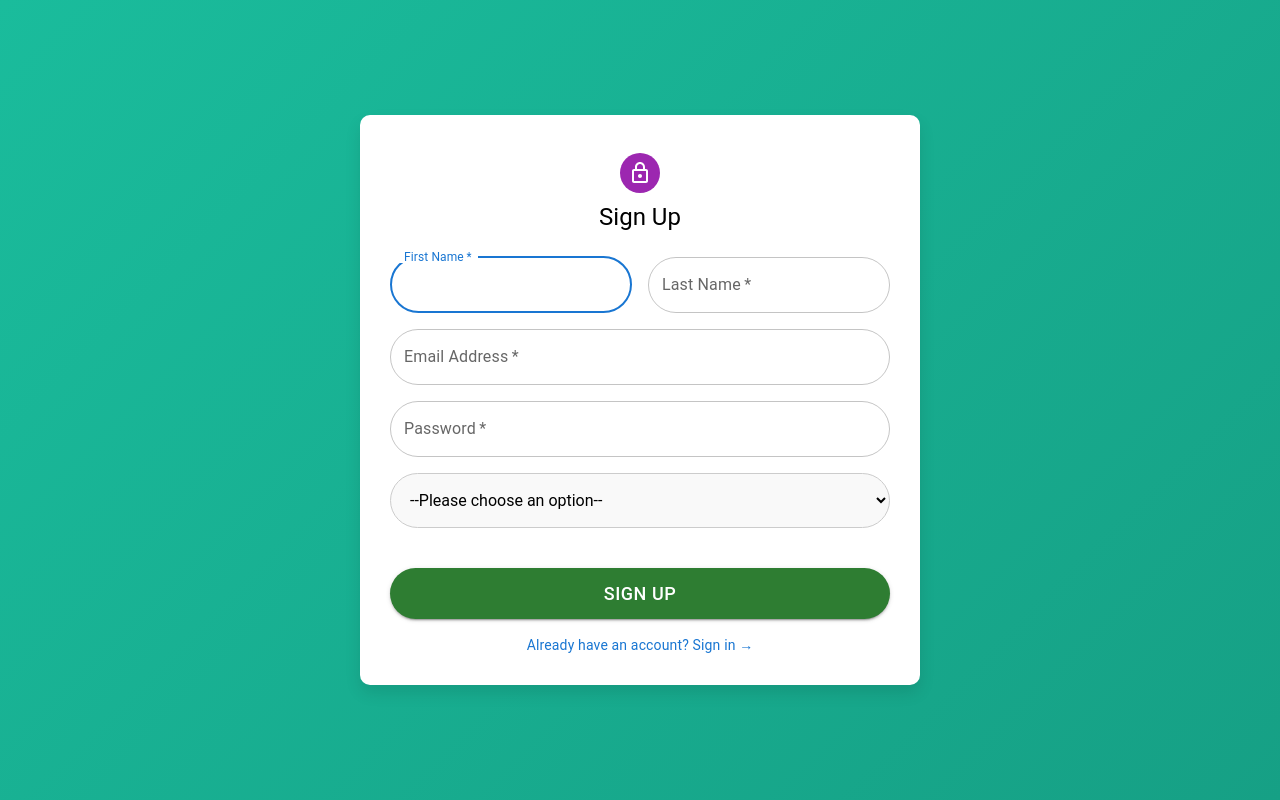
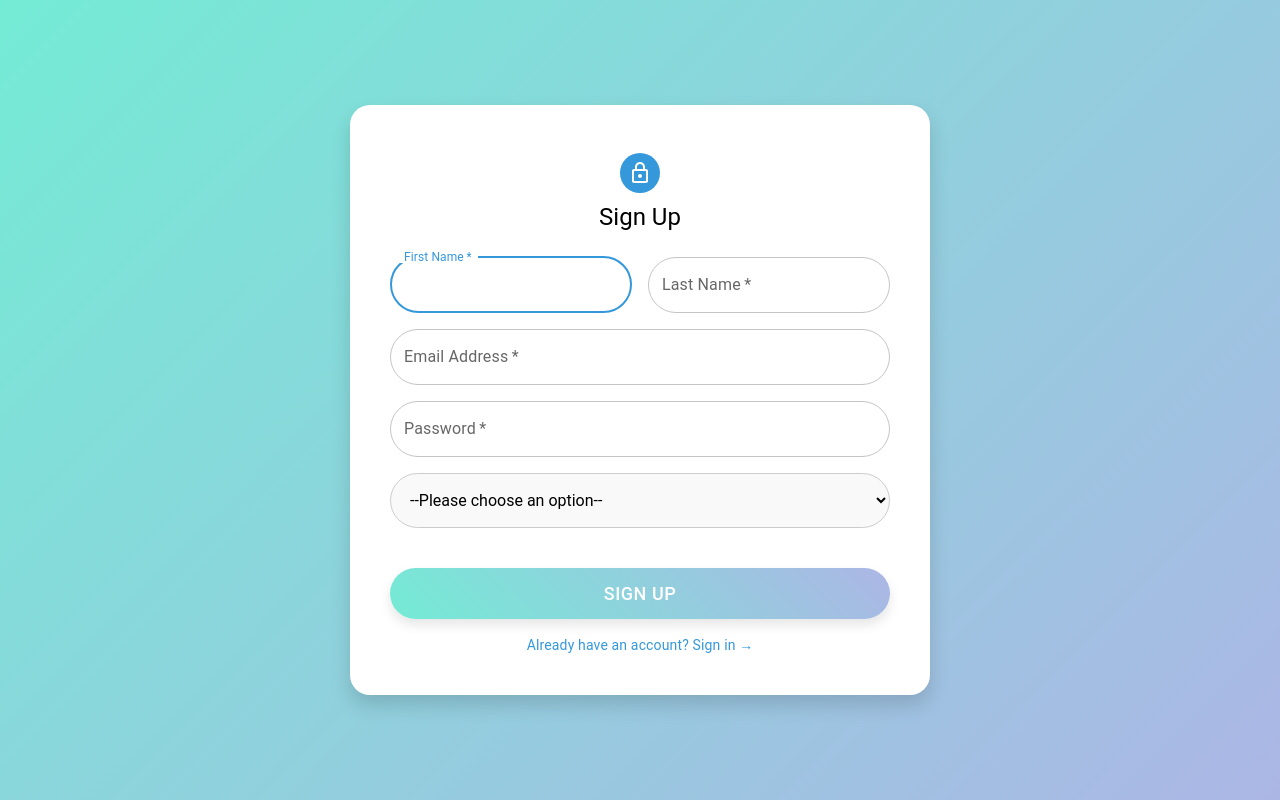
Before and after one commit to Breakfast-Meal-System-for-Students/Client, a React (Create React App) app: page /register in a window 1280 px wide. Built offline with nearby package versions, Linux system fonts and the light colour scheme.

Commit message:
update ui

```diff
--- a/src/pages/LoginPage/index.jsx
+++ b/src/pages/LoginPage/index.jsx
@@ -4,10 +4,19 @@ import { createTheme, ThemeProvider } from '@mui/material/styles';
 import LockOutlinedIcon from '@mui/icons-material/LockOutlined';
 import EmailIcon from '@mui/icons-material/Email';
 import LockIcon from '@mui/icons-material/Lock';
-import { Link as RouterLink, useNavigate } from 'react-router-dom'; // Import RouterLink và useNavigate
+import { Link as RouterLink, useNavigate } from 'react-router-dom';
 import { useAuth } from '../../auth/AuthContext';
 
-const theme = createTheme();
+const theme = createTheme({
+  palette: {
+    primary: {
+      main: '#3498db',
+    },
+    secondary: {
+      main: '#2ecc71',
+    },
+  },
+});
 
 export default function Login() {
   const [data, setData] = useState({
@@ -46,7 +55,7 @@ export default function Login() {
           display: 'flex',
           justifyContent: 'center',
           alignItems: 'center',
-          background: 'linear-gradient(135deg, #1abc9c, #16a085)',
+          background: 'linear-gradient(135deg, #74ebd5, #ACB6E5)', // Màu nền gradient nhẹ nhàng
           width: '100%',
           padding: '0',
           margin: '0',
@@ -55,9 +64,9 @@ export default function Login() {
         <Box
           sx={{
             backgroundColor: '#fff',
-            padding: '20px',
-            borderRadius: '10px',
-            boxShadow: '0 8px 16px rgba(0, 0, 0, 0.1)',
+            padding: '40px',
+            borderRadius: '20px', // Tăng bo góc
+            boxShadow: '0 10px 20px rgba(0, 0, 0, 0.15)', // Tạo bóng nhẹ
             display: 'flex',
             flexDirection: 'row',
             alignItems: 'center',
@@ -67,7 +76,7 @@ export default function Login() {
           }}
         >
           <Box>
-            <Avatar sx={{ width: 200, height: 200, bgcolor: 'secondary.light', marginBottom: 2 }}>
+            <Avatar sx={{ width: 200, height: 200, bgcolor: '#3498db', marginBottom: 2 }}> {/* Đổi màu icon */}
               <LockOutlinedIcon sx={{ fontSize: 100 }} />
             </Avatar>
           </Box>
@@ -76,8 +85,8 @@ export default function Login() {
             <Typography component="h1" variant="h5" sx={{ textAlign: 'center', marginBottom: 2 }}>
               Member Login
             </Typography>
-            <Box sx={{ display: 'flex', alignItems: 'center', marginBottom: 2 }}>
-              <EmailIcon sx={{ mr: 1 }} />
+            <Box sx={{ display: 'flex', alignItems: 'center', marginBottom: 3 }}>
+              <EmailIcon sx={{ mr: 1, color: '#3498db' }} />
               <TextField
                 variant="outlined"
                 placeholder="Email"
@@ -90,8 +99,8 @@ export default function Login() {
                 }}
               />
             </Box>
-            <Box sx={{ display: 'flex', alignItems: 'center', marginBottom: 2 }}>
-              <LockIcon sx={{ mr: 1 }} />
+            <Box sx={{ display: 'flex', alignItems: 'center', marginBottom: 3 }}>
+              <LockIcon sx={{ mr: 1, color: '#3498db' }} />
               <TextField
                 variant="outlined"
                 placeholder="Password"
@@ -110,25 +119,27 @@ export default function Login() {
               type="submit"
               fullWidth
               variant="contained"
-              color="success"
+              color="primary"
               sx={{
                 borderRadius: '30px',
                 padding: '10px 0',
                 margin: '20px 0',
                 fontSize: '18px',
+                background: 'linear-gradient(45deg, #74ebd5, #ACB6E5)', // Thêm gradient cho nút
+                boxShadow: '0px 6px 12px rgba(0,0,0,0.1)', // Tạo bóng cho nút
               }}
             >
               LOGIN
             </Button>
 
             <Typography variant="body2" align="center" sx={{ marginBottom: 2 }}>
-              <RouterLink to="/forgot-password" style={{ textDecoration: 'none', color: 'primary' }}>
+              <RouterLink to="/forgot-password" style={{ textDecoration: 'none', color: '#3498db' }}>
                 Forgot Username / Password?
               </RouterLink>
             </Typography>
 
             <Typography variant="body2" align="center">
-              <RouterLink to="/register" style={{ textDecoration: 'none', color: 'primary' }}>
+              <RouterLink to="/register" style={{ textDecoration: 'none', color: '#3498db' }}>
                 Create your Account →
               </RouterLink>
             </Typography>
--- a/src/pages/RegisterPage/index.jsx
+++ b/src/pages/RegisterPage/index.jsx
@@ -1,10 +1,19 @@
 import React, { useState } from 'react';
-import { TextField, Button, Box, Typography, Container, Avatar, Grid, Link } from '@mui/material';
+import { TextField, Button, Box, Typography, Avatar, Grid, Link } from '@mui/material';
 import LockOutlinedIcon from '@mui/icons-material/LockOutlined';
 import { createTheme, ThemeProvider } from '@mui/material/styles';
 import { StyledSelect } from './RegisterPage.style';
 
-const theme = createTheme();
+const theme = createTheme({
+  palette: {
+    primary: {
+      main: '#3498db',
+    },
+    secondary: {
+      main: '#2ecc71',
+    },
+  },
+});
 
 export default function Register() {
   const [data, setData] = useState({
@@ -62,7 +71,7 @@ export default function Register() {
           display: 'flex',
           justifyContent: 'center',
           alignItems: 'center',
-          background: 'linear-gradient(135deg, #1abc9c, #16a085)',
+          background: 'linear-gradient(135deg, #74ebd5, #ACB6E5)', // Cùng màu nền gradient với trang login
           width: '100%',
           padding: '0',
           margin: '0',
@@ -71,9 +80,9 @@ export default function Register() {
         <Box
           sx={{
             backgroundColor: '#fff',
-            padding: '30px',
-            borderRadius: '10px',
-            boxShadow: '0 8px 16px rgba(0, 0, 0, 0.1)',
+            padding: '40px',
+            borderRadius: '20px', // Bo góc giống trang login
+            boxShadow: '0 10px 20px rgba(0, 0, 0, 0.15)', // Shadow giống trang login
             display: 'flex',
             flexDirection: 'column',
             alignItems: 'center',
@@ -81,7 +90,7 @@ export default function Register() {
             maxWidth: '500px',
           }}
         >
-          <Avatar sx={{ m: 1, bgcolor: 'secondary.main' }}>
+          <Avatar sx={{ m: 1, bgcolor: '#3498db' }}> {/* Cùng màu Avatar */}
             <LockOutlinedIcon />
           </Avatar>
           <Typography component="h1" variant="h5">
@@ -100,7 +109,7 @@ export default function Register() {
                   autoFocus
                   onChange={handleChange}
                   InputProps={{
-                    style: { borderRadius: '30px' },
+                    style: { borderRadius: '30px' }, // Bo góc tròn cho TextField
                   }}
                 />
               </Grid>
@@ -114,7 +123,7 @@ export default function Register() {
                   autoComplete="family-name"
                   onChange={handleChange}
                   InputProps={{
-                    style: { borderRadius: '30px' },
+                    style: { borderRadius: '30px' }, // Bo góc tròn cho TextField
                   }}
                 />
               </Grid>
@@ -128,7 +137,7 @@ export default function Register() {
                   autoComplete="email"
                   onChange={handleChange}
                   InputProps={{
-                    style: { borderRadius: '30px' },
+                    style: { borderRadius: '30px' }, // Bo góc tròn cho TextField
                   }}
                 />
               </Grid>
@@ -143,7 +152,7 @@ export default function Register() {
                   autoComplete="new-password"
                   onChange={handleChange}
                   InputProps={{
-                    style: { borderRadius: '30px' },
+                    style: { borderRadius: '30px' }, // Bo góc tròn cho TextField
                   }}
                 />
               </Grid>
@@ -161,13 +170,15 @@ export default function Register() {
               type="submit"
               fullWidth
               variant="contained"
-              color="success"
+              color="primary" // Màu nút đồng nhất với trang login
               sx={{
                 mt: 5,
                 mb: 2,
-                borderRadius: '30px',
+                borderRadius: '30px', // Bo góc tròn cho nút
                 padding: '10px 0',
                 fontSize: '18px',
+                background: 'linear-gradient(45deg, #74ebd5, #ACB6E5)', // Gradient nút giống với trang login
+                boxShadow: '0px 6px 12px rgba(0,0,0,0.1)', // Shadow cho nút giống với trang login
               }}
               onClick={handleSubmit}
             >
@@ -175,7 +186,7 @@ export default function Register() {
             </Button>
 
             <Typography variant="body2" align="center">
-              <Link href="/login" variant="body2" underline="none" color="primary">
+              <Link href="/login" variant="body2" underline="none" sx={{ color: '#3498db' }}>
                 Already have an account? Sign in →
               </Link>
             </Typography>
```
